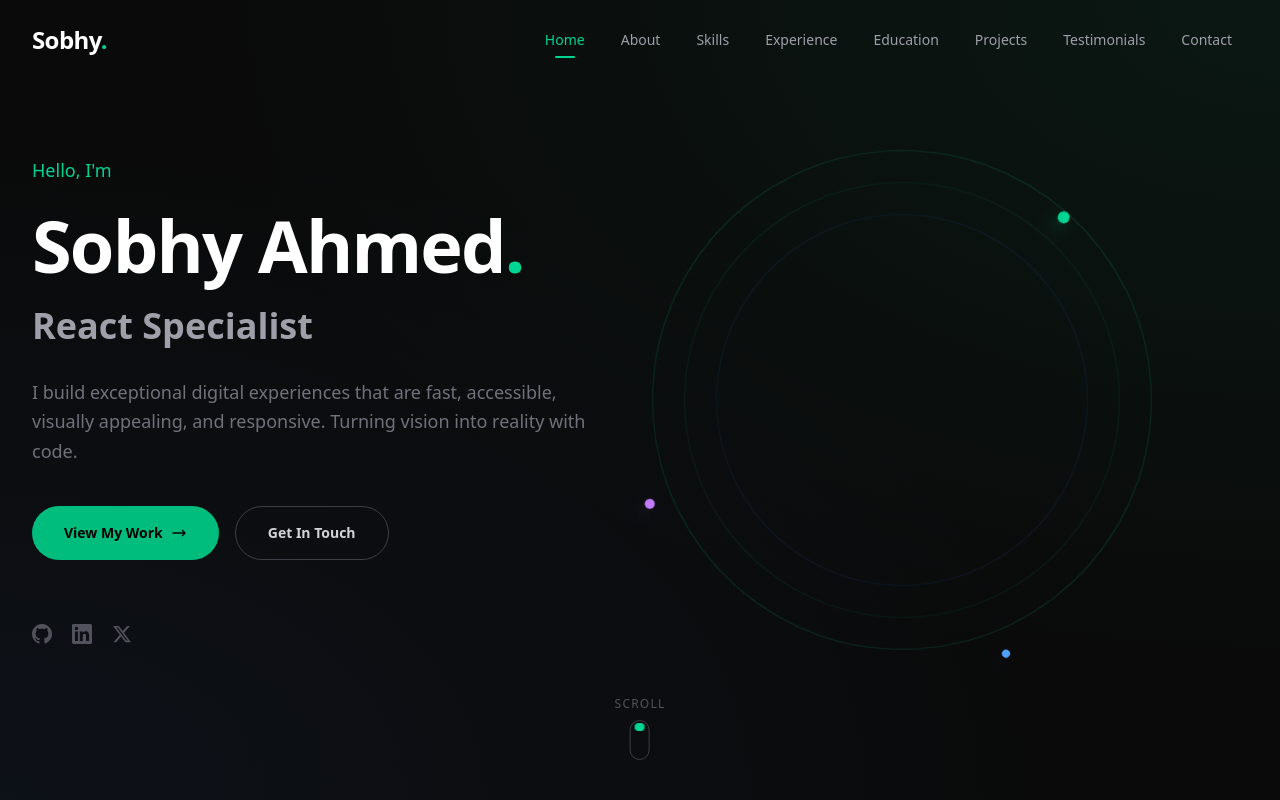
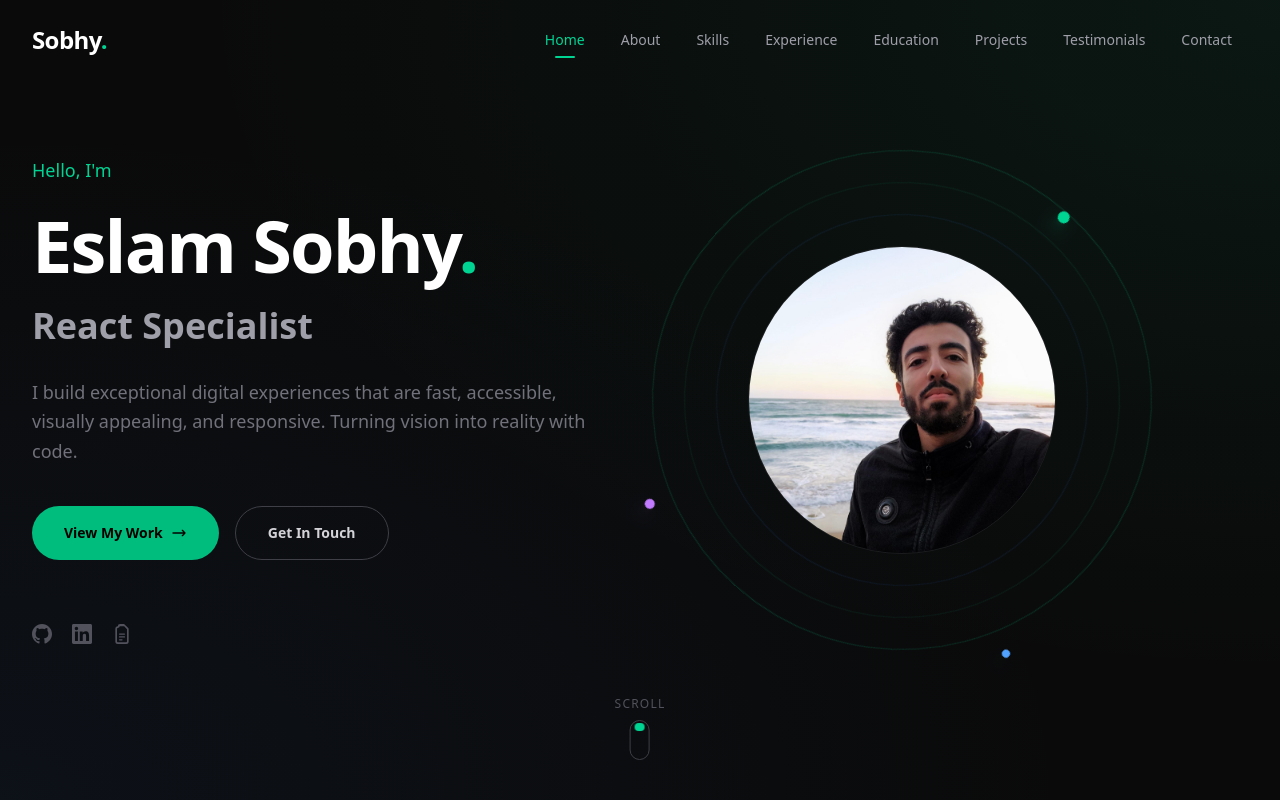
Before and after one commit to eslamsobhy/sobhy-portfolio, a Next.js app: page / in a window 1280 px wide. Shown: the top 800 px of the page. Built offline with nearby package versions, Linux system fonts and the light colour scheme.

Commit message:
Update Hero component with new image and adjust layout; modify portfolio data with updated personal information and resume link

```diff
--- a/src/components/Hero.tsx
+++ b/src/components/Hero.tsx
@@ -1,6 +1,7 @@
 "use client";
 
 import { useEffect, useRef, useState } from "react";
+import Image from "next/image";
 import gsap from "gsap";
 import { heroData, siteConfig } from "@/data/portfolio";
 
@@ -65,17 +66,27 @@ export default function Hero() {
       <div className="absolute inset-0 bg-[radial-gradient(ellipse_at_top_right,_rgba(16,185,129,0.08)_0%,_transparent_60%)]" />
       <div className="absolute inset-0 bg-[radial-gradient(ellipse_at_bottom_left,_rgba(59,130,246,0.06)_0%,_transparent_60%)]" />
 
-      <div
-        ref={decorRef}
-        className="pointer-events-none absolute right-[10%] top-1/2 -translate-y-1/2 hidden lg:block"
-      >
+      <div className="pointer-events-none absolute right-[10%] top-1/2 -translate-y-1/2 hidden md:block">
         <div className="relative h-[500px] w-[500px]">
+          <div ref={decorRef} className="absolute inset-0">
             <div className="absolute inset-0 rounded-full border border-emerald-500/20" />
             <div className="absolute inset-8 rounded-full border border-emerald-500/10" />
             <div className="absolute inset-16 rounded-full border border-blue-500/10" />
             <div className="absolute top-0 left-1/2 h-3 w-3 -translate-x-1/2 rounded-full bg-emerald-400 shadow-lg shadow-emerald-400/50" />
             <div className="absolute bottom-1/4 right-0 h-2 w-2 rounded-full bg-blue-400 shadow-lg shadow-blue-400/50" />
             <div className="absolute bottom-0 left-1/4 h-2.5 w-2.5 rounded-full bg-purple-400 shadow-lg shadow-purple-400/50" />
+          </div>
+
+          <div className="absolute inset-24 overflow-hidden rounded-full border border-zinc-800/60">
+            <Image
+              src="/IMG_0043.JPG"
+              alt={siteConfig.name}
+              fill
+              sizes="(min-width: 1024px) 400px, (min-width: 768px) 320px"
+              className="object-cover"
+              priority
+            />
+          </div>
         </div>
       </div>
 
@@ -197,6 +208,12 @@ function SocialIcon({ name }: { name: string }) {
           <path d="M18.244 2.25h3.308l-7.227 8.26 8.502 11.24H16.17l-5.214-6.817L4.99 21.75H1.68l7.73-8.835L1.254 2.25H8.08l4.713 6.231zm-1.161 17.52h1.833L7.084 4.126H5.117z" />
         </svg>
       );
+    case "resume":
+      return (
+        <svg className="h-5 w-5" fill="currentColor" viewBox="0 0 24 24">
+          <path d="M7 2.75A2.75 2.75 0 0 1 9.75 0h4.086c.464 0 .909.184 1.237.513l4.414 4.414c.329.328.513.773.513 1.237V21A3 3 0 0 1 17 24H7a3 3 0 0 1-3-3V5.75A3 3 0 0 1 7 2.75Zm0 2A1 1 0 0 0 6 5.75V21a1 1 0 0 0 1 1h10a1 1 0 0 0 1-1V6.414L14.586 2.75H9.75a1 1 0 0 0-1 1ZM9 11.25h6a.75.75 0 0 1 0 1.5H9a.75.75 0 0 1 0-1.5Zm0 3.5h6a.75.75 0 0 1 0 1.5H9a.75.75 0 0 1 0-1.5ZM9 18.25h3a.75.75 0 0 1 0 1.5H9a.75.75 0 0 1 0-1.5Z" />
+        </svg>
+      );
     default:
       return null;
   }
--- a/src/data/portfolio.ts
+++ b/src/data/portfolio.ts
@@ -1,16 +1,18 @@
 export const siteConfig = {
   name: "Sobhy",
-  fullName: "Sobhy Ahmed",
+  fullName: "EslamSobhy",
   role: "Front-End Developer",
-  email: "sobhy@example.com",
+  email: "eslamsobhy206@gmail.com",
   location: "Cairo, Egypt",
   bio: "I craft pixel-perfect, performant, and accessible user interfaces that bring ideas to life. With a passion for clean code and smooth interactions, I turn complex problems into elegant digital experiences.",
-  resumeUrl: "#",
+  // Update this to your actual external resume URL
+  resumeUrl: "https://drive.google.com/file/d/1jZ7kFJQFwG7j2JbCa-d7cGeV-BtPxa5K/view?usp=drive_link",
   avatarUrl: "/avatar.jpg",
   socialLinks: [
-    { label: "GitHub", url: "https://github.com", icon: "github" },
-    { label: "LinkedIn", url: "https://linkedin.com", icon: "linkedin" },
-    { label: "Twitter", url: "https://twitter.com", icon: "twitter" },
+    { label: "GitHub", url: "https://github.com/eslamsobhy", icon: "github" },
+    { label: "LinkedIn", url: "https://www.linkedin.com/in/eslam-sobhii/", icon: "linkedin" },
+    { label: "Resume", url: "https://drive.google.com/file/d/1jZ7kFJQFwG7j2JbCa-d7cGeV-BtPxa5K/view?usp=drive_link", icon: "resume" },
+    // { label: "Twitter", url: "https://twitter.com", icon: "twitter" },
   ],
 };
 
@@ -27,7 +29,7 @@ export const navLinks = [
 
 export const heroData = {
   greeting: "Hello, I'm",
-  name: "Sobhy Ahmed",
+  name: "Eslam Sobhy",
   taglines: [
     "Front-End Developer",
     "UI/UX Enthusiast",
@@ -49,9 +51,9 @@ export const aboutData = {
     "When I'm not coding, you'll find me exploring new technologies, contributing to open-source projects, or sharing knowledge with the developer community through blog posts and talks.",
   ],
   stats: [
-    { label: "Years Experience", value: "4+" },
-    { label: "Projects Completed", value: "30+" },
-    { label: "Happy Clients", value: "20+" },
+    { label: "Years Experience", value: "3+" },
+    { label: "Projects Completed", value: "10+" },
+    { label: "Happy Clients", value: "5+" },
     { label: "Technologies", value: "15+" },
   ],
 };
```
Also changed, not shown: public/IMG_0043.JPG (added). Lines whose indentation alone changed are shown as unchanged.
